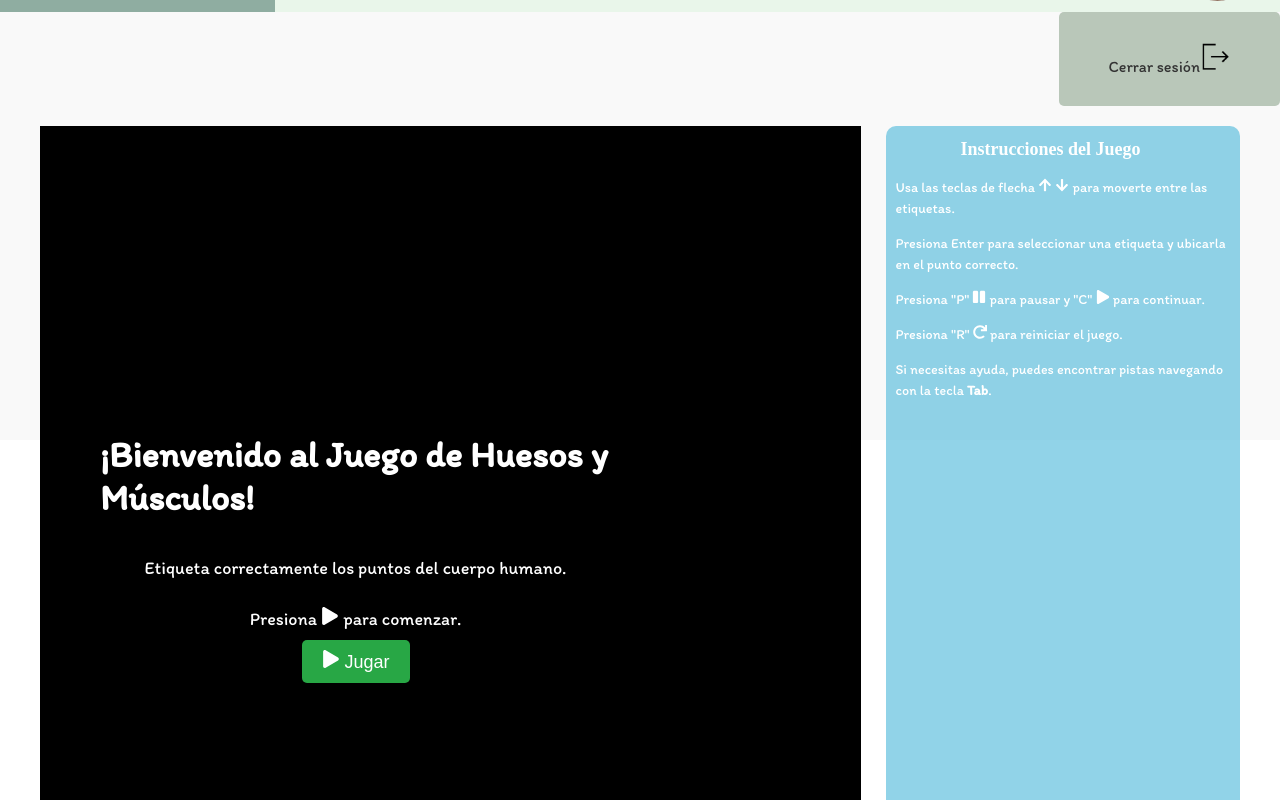
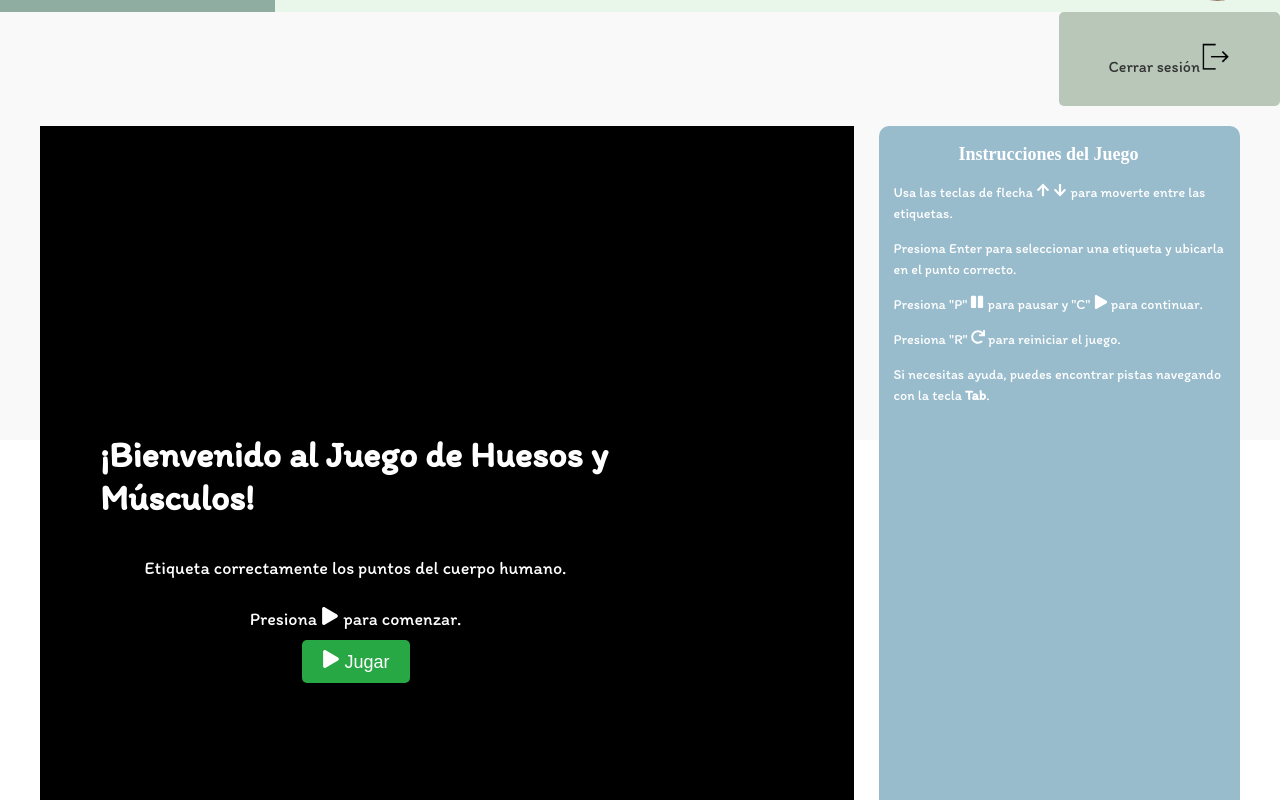
Before and after one commit to LoreleyNayely/FunQuiz, a React (Create React App) app in the folder frontend/: page /muscles-bones in a window 1280 px wide. Shown: the part 360-1160 px from the top of the page. Built offline with nearby package versions, Linux system fonts and the light colour scheme.

Commit message:
`Correccion muscle-bones-game

```diff
--- a/frontend/src/pages/muscles-bones/game-muscles-bones/Game.css
+++ b/frontend/src/pages/muscles-bones/game-muscles-bones/Game.css
@@ -45,9 +45,10 @@
 	left: 50%;
 	transform: translate(-50%, -50%);
 	background-color: #333;
-	padding: 10px 20px;
+	padding: 40px 40px;
 	border-radius: 10px;
 	color: #ffcc00;
+	z-index: 10;
   }
 
   .instructions {
--- a/frontend/src/pages/muscles-bones/game-muscles-bones/Game.js
+++ b/frontend/src/pages/muscles-bones/game-muscles-bones/Game.js
@@ -24,7 +24,7 @@ const Game = () => {
     { id: 10, name: 'Trapecio', side: 'left' },
   ]);
 
-  const [timer, setTimer] = useState(60);
+  const [timer, setTimer] = useState(360);
   const [paused, setPaused] = useState(false);
   const [feedback, setFeedback] = useState('');
   const [showPopup, setShowPopup] = useState(false);
@@ -162,8 +162,7 @@ const Game = () => {
 
     window.addEventListener('keydown', handleKeyDown);
     return () => window.removeEventListener('keydown', handleKeyDown);
-  }, [selectedLabelIndex, currentPointIndex, paused, labels, gameOver]);
-
+  }, [handleDropLabel, handleSelectLabel, handleStart, hasStarted, selectedLabelIndex, currentPointIndex, paused, labels, gameOver]);
 
 
   return (
@@ -183,13 +182,13 @@ const Game = () => {
             <div className="timer" tabIndex="0">⏱️ Tiempo: {timer}s</div>
 			<p className="indicator"tabIndex="0">Selecciona la etiqueta para el punto: {currentPointIndex + 1}</p>
           </div>
-          {showPopup && <div className="feedback-popup" tabIndex="0">{feedback} </div>} {/* Pop-up momentáneo */}
+          {showPopup && <div className="feedback-popup" tabIndex="0">{feedback} </div>} {}
 		  <div
     aria-live="assertive"
     role="alert"
     style={{
       position: 'absolute',
-      left: '-9999px', // Oculta visualmente pero accesible para screen readers
+      left: '-9999px',
     }}
   >
     {labels[selectedLabelIndex]?.name}
--- /dev/null
+++ b/frontend/src/pages/muscles-bones/muscles-bones.css
@@ -0,0 +1,31 @@
+
+.instructions {
+    width: 30%;
+    background-color: #99BCCD;
+    border-radius: 10px;
+    padding: 15px;
+    font-size: 20px;
+    line-height: 1.5;
+    margin-right: 20px;
+    margin-left: 25px;
+}
+.instructions h2 {
+    margin-top: 0px;
+    font-family: 'Jersey';
+    margin-left: 65px; /* Mueve el h2 20px hacia la derecha dentro de la sección de instrucciones */
+}
+
+
+.instructions ul {
+    font-family: 'Kaisei HarunoUmi';
+    font-size: 100%;
+    list-style-type: none;
+    padding-left: 0; /* Elimina el padding izquierdo para evitar que los elementos se desalineen */
+    margin: 0; /* Elimina los márgenes por defecto de la lista */
+    text-align: center; /* Centra el contenido de la lista */
+}
+
+.instructions ul li {
+    margin-bottom: 40px; /* Espaciado general entre los elementos de la lista */
+    text-align: center;
+}
--- a/frontend/src/pages/muscles-bones/muscles-bones.js
+++ b/frontend/src/pages/muscles-bones/muscles-bones.js
@@ -2,6 +2,7 @@ import React from 'react';
 import Header from '../../components/header';
 import Game from './game-muscles-bones/Game';
 import { FaPause, FaPlay, FaRedo, FaArrowUp,FaArrowDown} from 'react-icons/fa';
+import './muscles-bones.css';
 
 const images = require.context('../../assets', false, /\.(png|jpe?g|svg)$/);
 
```
Lines whose indentation alone changed are shown as unchanged.
